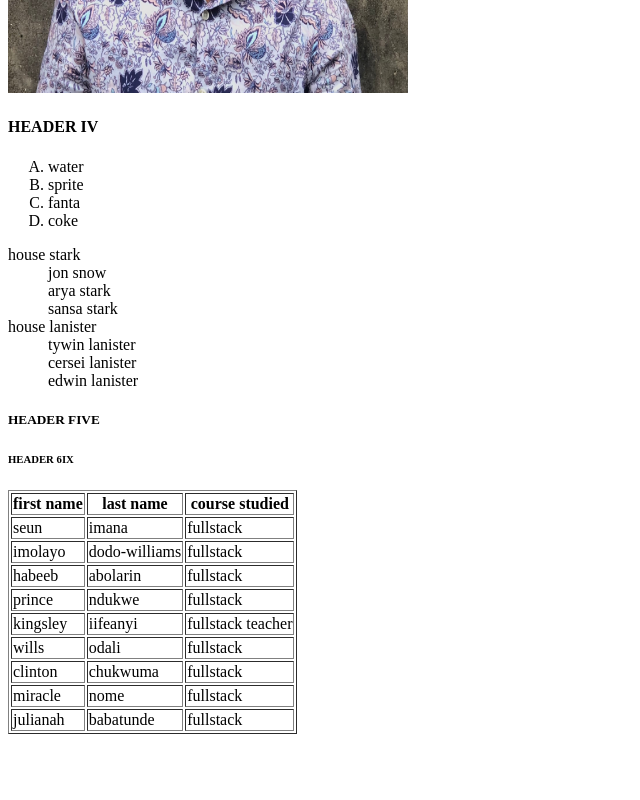
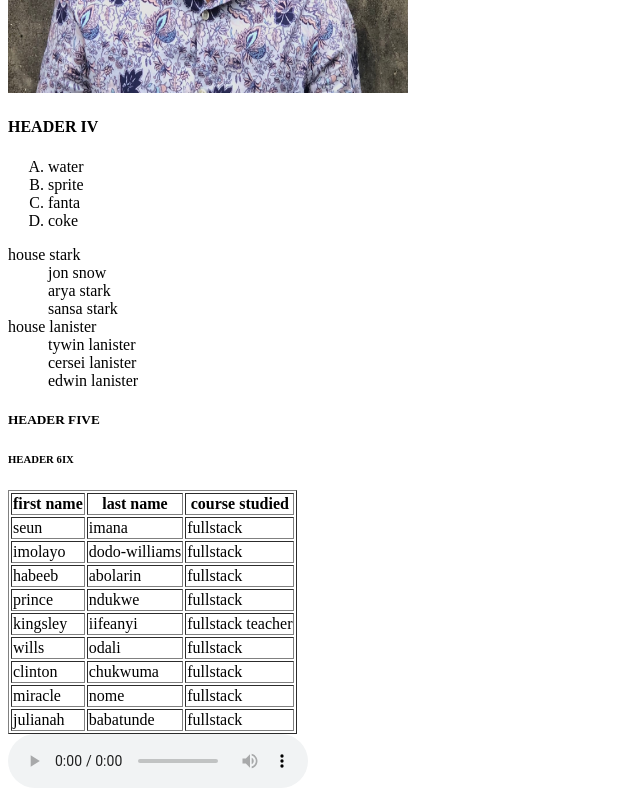
Before and after one commit to khoje16/rice, a plain HTML site: page index.html in a window 1280 px wide. Shown: the part 549-1349 px from the top of the page, without its empty margins (0-640 px from the left). Before the commit the page ends 1291 px from the top, so only its background shows below. Drawn offline with Linux system fonts and the light colour scheme.

Commit message:
audio file added

```diff
--- a/index.html
+++ b/index.html
@@ -32,7 +32,7 @@
         </dt>
     </dl>
     <h5>HEADER FIVE</h5>
-    <h6>HEADER 6IX</h6>
+       <h6>HEADER 6IX</h6>
     <table border="1">
         <tr>
         <th>first name</th>
@@ -85,5 +85,11 @@
             <td>fullstack</td>
         </tr>
     </table>
+
+    <audio controls src="Mavins, Rema & Boy Spyce- Won Da Mo (ft.Crayon, Ayra Starr, Bayanni, LADIPOE, Magixx &Johnny Drille).mp3"type="audio/mp3"></audio>
+
+
+
+
 </body>
 </html>
```
